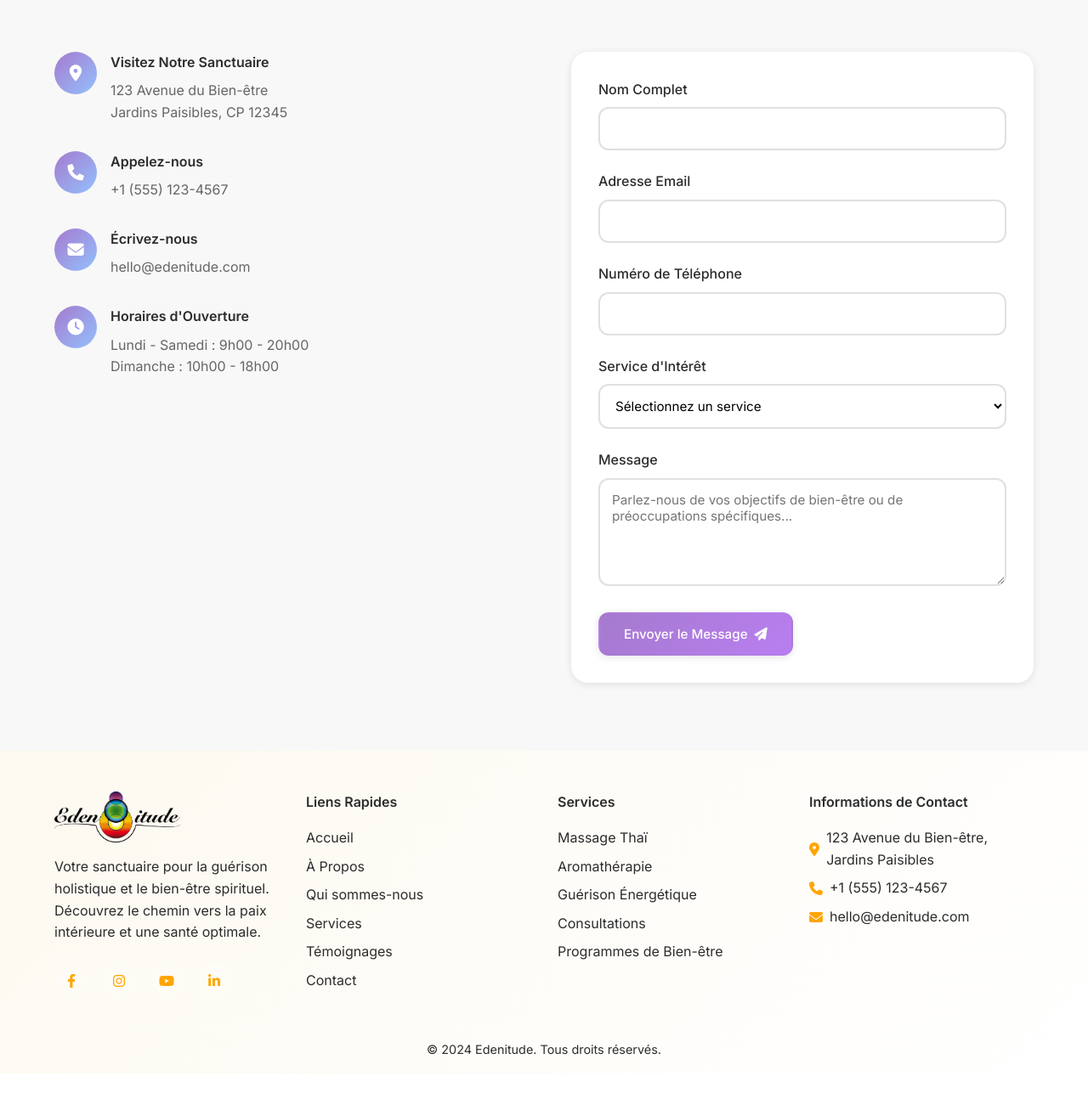
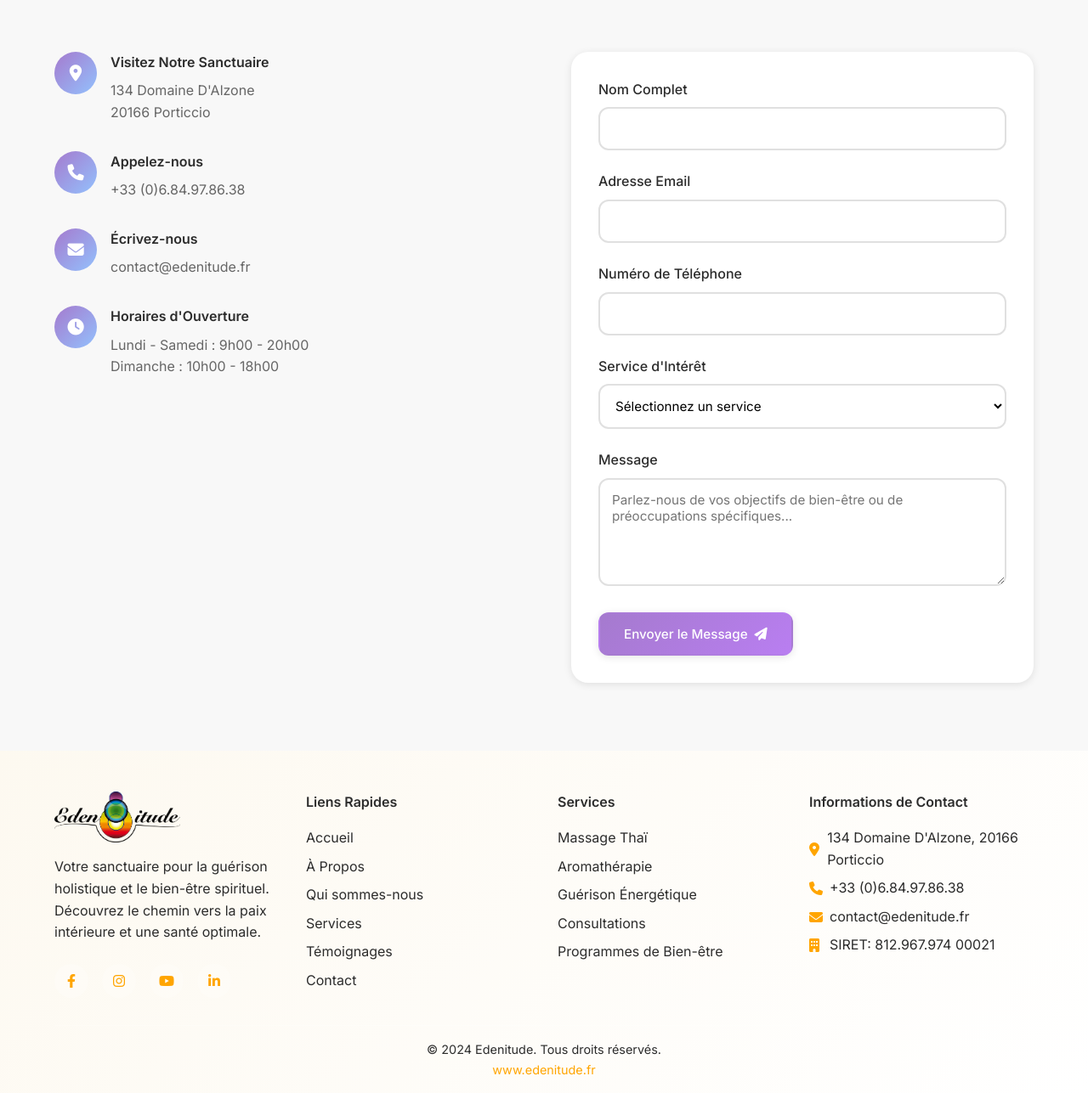
Before and after one commit to hyperlux/EDEN, a plain HTML site: page index.html in a window 1280 px wide. Shown: the part 6260-7547 px from the top of the page at 85% size. Before the commit the page ends 7524 px from the top, so only its background shows below. Drawn offline with nearby package versions, Linux system fonts and the light colour scheme.

Commit message:
real contact details

```diff
--- a/index.html
+++ b/index.html
@@ -403,7 +403,7 @@
                         </div>
                         <div class="contact-details">
                             <h4 data-translate="contact.visit.title">Visitez Notre Sanctuaire</h4>
-                            <p data-translate="contact.visit.address">123 Avenue du Bien-être<br>Jardins Paisibles, CP 12345</p>
+                            <p data-translate="contact.visit.address">134 Domaine D'Alzone<br>20166 Porticcio</p>
                         </div>
                     </div>
 
@@ -413,7 +413,7 @@
                         </div>
                         <div class="contact-details">
                             <h4 data-translate="contact.call.title">Appelez-nous</h4>
-                            <p>+1 (555) 123-4567</p>
+                            <p>+33 (0)6.84.97.86.38</p>
                         </div>
                     </div>
 
@@ -423,7 +423,7 @@
                         </div>
                         <div class="contact-details">
                             <h4 data-translate="contact.email.title">Écrivez-nous</h4>
-                            <p>hello@edenitude.com</p>
+                            <p>contact@edenitude.fr</p>
                         </div>
                     </div>
 
@@ -527,15 +527,17 @@
                 <div class="footer-section">
                     <h4 data-translate="footer.contact_info">Informations de Contact</h4>
                     <div class="footer-contact">
-                        <p><i class="fas fa-map-marker-alt"></i> <span data-translate="footer.address">123 Avenue du Bien-être, Jardins Paisibles</span></p>
-                        <p><i class="fas fa-phone"></i> +1 (555) 123-4567</p>
-                        <p><i class="fas fa-envelope"></i> hello@edenitude.com</p>
+                        <p><i class="fas fa-map-marker-alt"></i> <span data-translate="footer.address">134 Domaine D'Alzone, 20166 Porticcio</span></p>
+                        <p><i class="fas fa-phone"></i> +33 (0)6.84.97.86.38</p>
+                        <p><i class="fas fa-envelope"></i> contact@edenitude.fr</p>
+                        <p><i class="fas fa-building"></i> SIRET: 812.967.974 00021</p>
                     </div>
                 </div>
             </div>
 
             <div class="footer-bottom">
                 <p data-translate="footer.copyright">&copy; 2024 Edenitude. Tous droits réservés.</p>
+                <p><a href="https://www.edenitude.fr" target="_blank">www.edenitude.fr</a></p>
             </div>
         </div>
     </footer>
--- a/script.js
+++ b/script.js
@@ -110,7 +110,7 @@ const translations = {
         'contact.title': 'Commencez Votre Voyage',
         'contact.subtitle': 'Prêt à découvrir votre chemin vers le bien-être ? Contactez-nous dès aujourd\'hui',
         'contact.visit.title': 'Visitez Notre Sanctuaire',
-        'contact.visit.address': '123 Avenue du Bien-être<br>Jardins Paisibles, CP 12345',
+        'contact.visit.address': '134 Domaine D\'Alzone<br>20166 Porticcio',
         'contact.call.title': 'Appelez-nous',
         'contact.email.title': 'Écrivez-nous',
         'contact.hours.title': 'Horaires d\'Ouverture',
@@ -144,7 +144,7 @@ const translations = {
         'footer.service_consultation': 'Consultations',
         'footer.service_programs': 'Programmes de Bien-être',
         'footer.contact_info': 'Informations de Contact',
-        'footer.address': '123 Avenue du Bien-être, Jardins Paisibles',
+        'footer.address': '134 Domaine D\'Alzone, 20166 Porticcio',
         'footer.copyright': '&copy; 2024 Edenitude. Tous droits réservés.',
         'footer.privacy': 'Politique de Confidentialité',
         'footer.terms': 'Conditions d\'Utilisation'
@@ -259,7 +259,7 @@ const translations = {
         'contact.title': 'Begin Your Journey',
         'contact.subtitle': 'Ready to discover your path to wellness? Get in touch today',
         'contact.visit.title': 'Visit Our Sanctuary',
-        'contact.visit.address': '123 Wellness Avenue<br>Peaceful Gardens, PC 12345',
+        'contact.visit.address': '134 Domaine D\'Alzone<br>20166 Porticcio',
         'contact.call.title': 'Call Us',
         'contact.email.title': 'Email Us',
         'contact.hours.title': 'Opening Hours',
@@ -293,7 +293,7 @@ const translations = {
         'footer.service_consultation': 'Consultations',
         'footer.service_programs': 'Wellness Programs',
         'footer.contact_info': 'Contact Info',
-        'footer.address': '123 Wellness Avenue, Peaceful Gardens',
+        'footer.address': '134 Domaine D\'Alzone, 20166 Porticcio',
         'footer.copyright': '&copy; 2024 Edenitude. All rights reserved.',
         'footer.privacy': 'Privacy Policy',
         'footer.terms': 'Terms of Service'
--- a/styles.css
+++ b/styles.css
@@ -1339,12 +1339,15 @@ button {
 
 /* Focus styles for accessibility */
 .btn:focus,
-.nav-link:focus,
 input:focus,
 select:focus,
 textarea:focus {
     outline: 2px solid var(--primary-color);
     outline-offset: 2px;
+}
+
+.nav-link:focus {
+    outline: none;
 }
 
 /* High contrast mode support */
```
